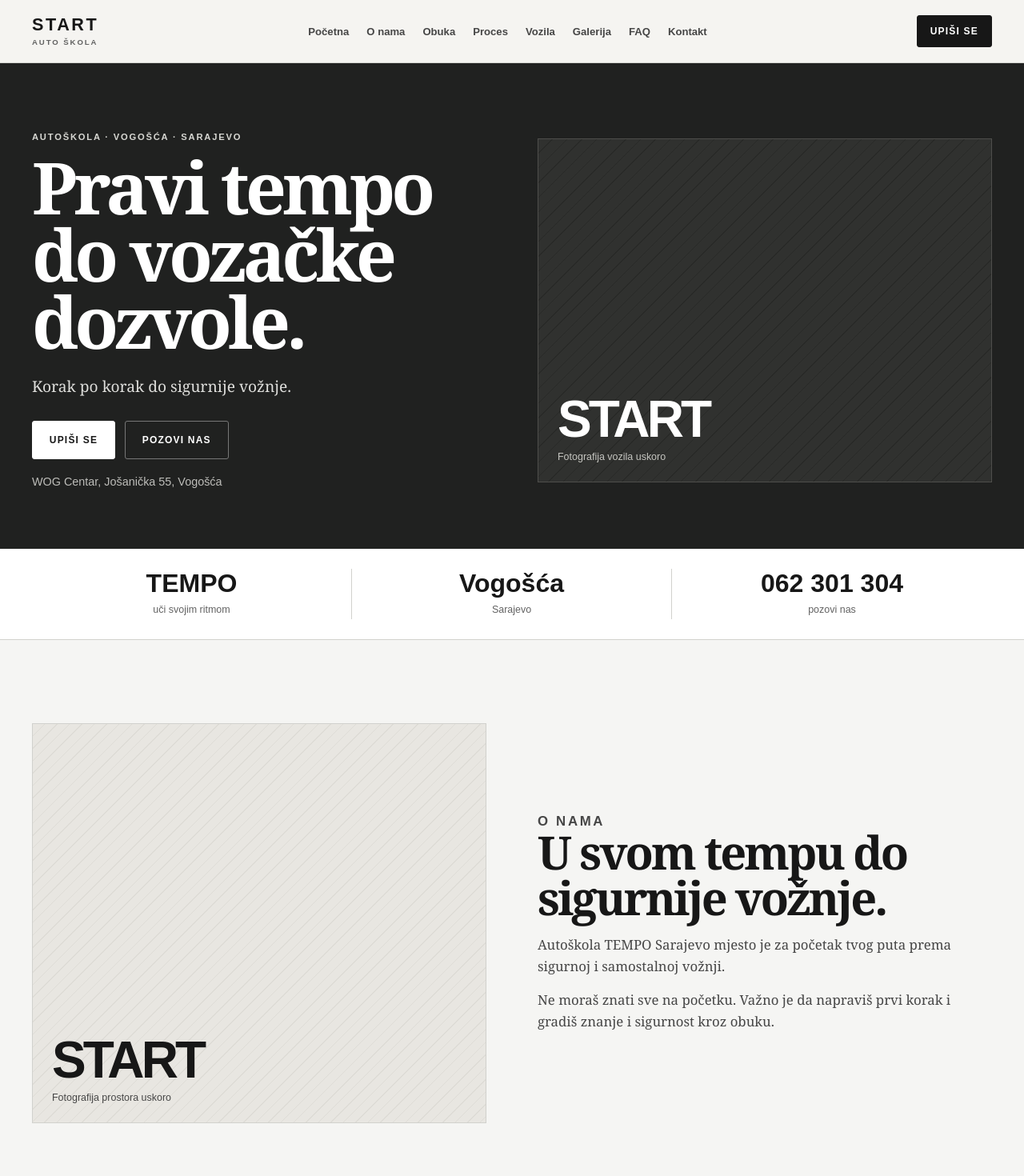
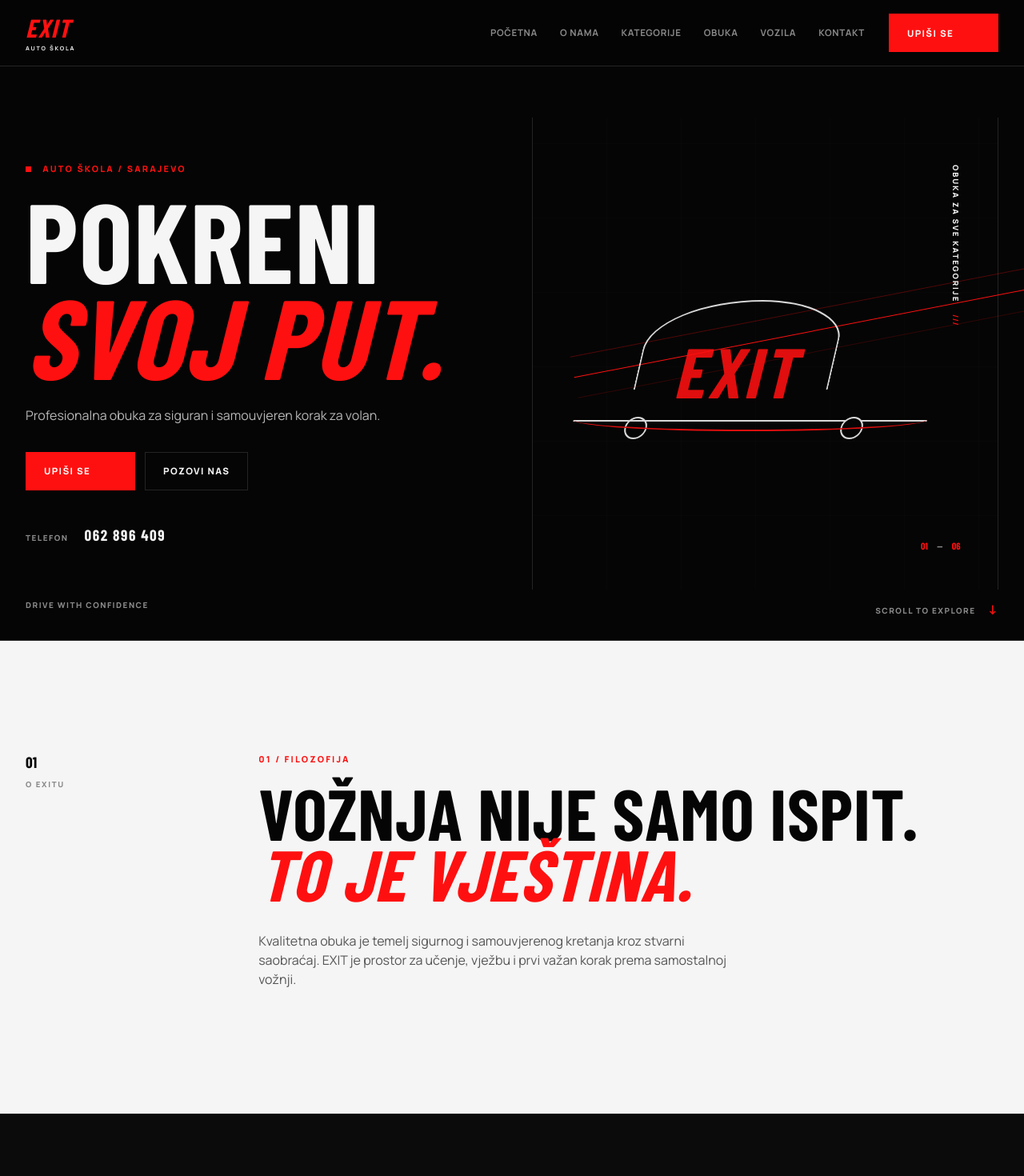
Before and after one commit to Ismail337914/autoskola-exit, a React (Vite) app: page / in a window 1280 px wide. Shown: the top 1470 px of the page at 80% size. Built offline with nearby package versions, Linux system fonts and the light colour scheme; a web font is replaced by a local one.

Commit message:
feat: launch EXIT auto school demo

```diff
--- a/index.html
+++ b/index.html
@@ -3,17 +3,17 @@
   <head>
     <meta charset="UTF-8" />
     <meta name="viewport" content="width=device-width, initial-scale=1.0" />
-    <meta name="description" content="Autoškola TEMPO Sarajevo nalazi se u WOG Centru na adresi Jošanička 55, Vogošća. Korak po korak do sigurnije vožnje." />
+    <meta name="description" content="AUTO ŠKOLA EXIT — profesionalna obuka za siguran i samouvjeren korak za volan." />
     <meta name="robots" content="index, follow" />
-    <meta property="og:title" content="Autoškola TEMPO Sarajevo | Vogošća" />
-    <meta property="og:description" content="Korak po korak do sigurnije vožnje. Pronađi Autoškolu TEMPO u WOG Centru, Vogošća." />
+    <meta property="og:title" content="AUTO ŠKOLA EXIT" />
+    <meta property="og:description" content="Obuka za sve kategorije. Pokreni svoj put." />
     <meta property="og:type" content="website" />
     <meta property="og:image" content="/og-image.svg" />
     <meta property="og:url" content="/" />
     <link rel="canonical" href="/" />
-    <title>Autoškola TEMPO Sarajevo | Vogošća</title>
+    <title>AUTO ŠKOLA EXIT | Pokreni svoj put</title>
     <link rel="icon" type="image/svg+xml" href="/favicon.svg" />
-    <meta name="theme-color" content="#171717" />
+    <meta name="theme-color" content="#050505" />
   </head>
   <body>
     <div id="root"></div>
--- a/src/App.tsx
+++ b/src/App.tsx
@@ -1,146 +1,44 @@
-import { school } from './data/school';
-
-const navItems = [
-  { label: 'Početna', href: '#top' },
-  { label: 'O nama', href: '#about' },
-  { label: 'Obuka', href: '#training' },
-  { label: 'Proces', href: '#process' },
-  { label: 'Vozila', href: '#vehicles' },
-  { label: 'Galerija', href: '#gallery' },
-  { label: 'FAQ', href: '#faq' },
-  { label: 'Kontakt', href: '#contact' }
-];
+import { useState } from 'react';
+import { exit } from './data/exit';
 
 const steps = [
-  ['01', 'Informiši se', 'Pozovi nas i saznaj aktuelne informacije o početku obuke.'],
-  ['02', 'Upis', 'Dogovori naredne korake za upis u autoškolu.'],
-  ['03', 'Obuka', 'Kroz teorijsku i praktičnu nastavu gradiš sigurnost za volanom.'],
-  ['04', 'Samostalna vožnja', 'Znanje i navike koje stekneš ostaju s tobom i nakon ispita.']
+  ['01', 'UPIS', 'Prvi korak prema vlastitom putu.'],
+  ['02', 'TEORIJA', 'Razumijevanje saobraćaja i pravila.'],
+  ['03', 'PRAKTIČNA OBUKA', 'Znanje pretvaraš u kontrolu za volanom.'],
+  ['04', 'ISPIT', 'Provjera spremnosti za sljedeći kilometar.']
 ];
+const benefits = ['Fokus na sigurnu vožnju', 'Jasno objašnjena teorija', 'Praktično iskustvo', 'Postepen razvoj samopouzdanja'];
 
-const benefits = [
-  ['Jasan početak', 'Od prvog poziva znaš koji su naredni koraci.'],
-  ['Sigurnost na prvom mjestu', 'Obuka se temelji na razumijevanju saobraćaja i odgovornoj vožnji.'],
-  ['Podrška kroz proces', 'Pitanja i nedoumice rješavaš uz podršku tokom obuke.'],
-  ['Praktična lokacija', 'Pronađi nas u WOG Centru na adresi Jošanička 55, Vogošća.']
-];
-
-const trainingPoints = ['razumijevanje saobraćaja', 'kontrola vozila', 'opažanje i procjena situacije', 'donošenje odluka', 'sigurno ponašanje', 'samopouzdanje u vožnji'];
-
-const faqs = [
-  ['Gdje se nalazi Autoškola TEMPO?', `U WOG Centru, na adresi ${school.address}.`],
-  ['Kako mogu kontaktirati autoškolu?', `Telefonom na ${school.phone}.`],
-  ['Kako mogu započeti obuku?', 'Pozovi nas kako bi dobio aktuelne informacije o upisu i narednim koracima.'],
-  ['Da li je moguće plaćanje na rate?', 'Javne informacije navode mogućnost plaćanja na rate. Za aktuelne uslove pozovi autoškolu.']
-];
-
-const structuredData = {
-  '@context': 'https://schema.org',
-  '@type': 'DrivingSchool',
-  name: school.name,
-  telephone: school.phone,
-  address: {
-    '@type': 'PostalAddress',
-    streetAddress: 'Jošanička 55',
-    addressLocality: 'Vogošća',
-    addressRegion: 'Sarajevo',
-    addressCountry: 'BA'
-  },
-  hasMap: school.googleMapsUrl
-};
+function ExitMark() {
+  return <span className="exit-mark"><span>EXIT</span><small>AUTO ŠKOLA</small></span>;
+}
 
 function App() {
-  return (
-    <>
-      <script type="application/ld+json" dangerouslySetInnerHTML={{ __html: JSON.stringify(structuredData) }} />
-      <div id="top" className="page-shell">
-        <header className="site-header">
-          <div className="container header-inner">
-            <a href="#top" className="brand" aria-label={school.name}>
-              <span className="brand-mark">START</span><span className="brand-submark">AUTO ŠKOLA</span>
-            </a>
-            <nav className="main-nav" aria-label="Glavna navigacija">
-              {navItems.map((item) => <a key={item.label} href={item.href}>{item.label}</a>)}
-            </nav>
-            <a href="#contact" className="button button-primary small-button">UPIŠI SE</a>
-          </div>
-        </header>
+  const [menuOpen, setMenuOpen] = useState(false);
+  return <div id="top" className="page-shell">
+    <header className="site-header">
+      <div className="container header-inner"><a href="#top" aria-label={exit.name} onClick={() => setMenuOpen(false)}><ExitMark /></a>
+        <nav className="main-nav" aria-label="Glavna navigacija">{exit.nav.map(([label, href]) => <a key={label} href={href}>{label}</a>)}</nav>
+        <a href="#contact" className="button button-primary header-cta">UPIŠI SE <span>↗</span></a>
+        <button className="menu-toggle" aria-label={menuOpen ? 'Zatvori meni' : 'Otvori meni'} aria-expanded={menuOpen} onClick={() => setMenuOpen(!menuOpen)}><span /><span /></button>
+      </div>
+      {menuOpen && <nav className="mobile-nav" aria-label="Mobilna navigacija">{exit.nav.map(([label, href]) => <a key={label} href={href} onClick={() => setMenuOpen(false)}>{label}<span>↗</span></a>)}<a href={exit.phoneHref} className="button button-primary">POZOVI {exit.phone}</a></nav>}
+    </header>
 
-        <main>
-          <section className="hero">
-            <div className="container hero-grid">
-              <div className="hero-copy">
-                <p className="eyebrow">AUTOŠKOLA · VOGOŠĆA · SARAJEVO</p>
-                <h1>Pravi tempo do vozačke dozvole.</h1>
-                <p className="lead">Korak po korak do sigurnije vožnje.</p>
-                <div className="cta-row">
-                  <a href="#contact" className="button button-primary">UPIŠI SE</a>
-                  <a href={school.phoneHref} className="button button-secondary">POZOVI NAS</a>
-                </div>
-                <p className="location-line">{school.address}</p>
-              </div>
-              <div className="hero-visual" aria-label="Placeholder za fotografiju vozila Auto Škole Start">
-                <div className="visual-placeholder hero-placeholder"><span>START</span><small>Fotografija vozila uskoro</small></div>
-              </div>
-            </div>
-          </section>
-
-          <section className="trust-bar" aria-label="Osnovne informacije">
-            <div className="container trust-grid">
-              <div><strong>TEMPO</strong><span>uči svojim ritmom</span></div>
-              <div><strong>Vogošća</strong><span>Sarajevo</span></div>
-              <div><strong>062 301 304</strong><span>pozovi nas</span></div>
-            </div>
-          </section>
-
-          <section id="about" className="section">
-            <div className="container about-grid">
-              <div className="visual-placeholder about-placeholder"><span>START</span><small>Fotografija prostora uskoro</small></div>
-              <div className="section-copy">
-                <p className="section-kicker">O nama</p>
-                <h2>U svom tempu do sigurnije vožnje.</h2>
-                <p>Autoškola TEMPO Sarajevo mjesto je za početak tvog puta prema sigurnoj i samostalnoj vožnji.</p>
-                <p>Ne moraš znati sve na početku. Važno je da napraviš prvi korak i gradiš znanje i sigurnost kroz obuku.</p>
-              </div>
-            </div>
-          </section>
-
-          <section id="process" className="section process-section"><div className="container"><div className="section-heading center"><p className="section-kicker">Proces</p><h2>Ritam koji prati tvoj napredak.</h2></div><div className="steps-grid">{steps.map(([number, title, text]) => <article key={number} className="step-card"><span>{number}</span><h3>{title}</h3><p>{text}</p></article>)}</div></div></section>
-
-          <section className="section section-alt">
-            <div className="container">
-              <div className="section-heading center"><p className="section-kicker">Zašto Start</p><h2>Početak koji daje sigurnost.</h2></div>
-              <div className="card-grid benefits-grid">
-                {benefits.map(([title, text], index) => <article key={title} className="info-card"><span className="card-badge">0{index + 1}</span><h3>{title}</h3><p>{text}</p></article>)}
-              </div>
-            </div>
-          </section>
-
-          <section id="training" className="section">
-            <div className="container training-layout">
-              <div className="training-copy"><p className="section-kicker">Obuka</p><h2>Učiš za stvarni život u saobraćaju.</h2><p>Obuka je prostor da razumiješ saobraćaj, upoznaš vozilo i postepeno izgradiš sigurnost za volanom.</p><ul className="check-list">{trainingPoints.map((item) => <li key={item}>{item}</li>)}</ul><a href="#contact" className="button button-primary">SAZNAJ VIŠE</a></div>
-              <div className="visual-placeholder training-placeholder"><span>OBUKA</span><small>Fotografija obuke uskoro</small></div>
-            </div>
-          </section>
-
-          <section id="vehicles" className="section section-alt">
-            <div className="container"><div className="section-heading"><p className="section-kicker">Vozila</p><h2>Upoznaj vozilo korak po korak.</h2></div><div className="vehicle-showcase"><article className="vehicle-feature"><div className="visual-placeholder vehicle-placeholder"><span>VOZILA</span><small>Fotografija vozila uskoro</small></div><div className="vehicle-feature-copy"><h3>Vozila za obuku</h3><p>Detalji o vozilima bit će dodani kada budu potvrđene fotografije i informacije.</p></div></article><article className="vehicle-feature secondary"><div className="visual-placeholder vehicle-placeholder"><span>START</span><small>Placeholder galerija</small></div><div className="vehicle-feature-copy"><h3>Praktična vožnja</h3><p>Fokus ostaje na sigurnom i odgovornom ponašanju u stvarnim situacijama.</p></div></article></div></div>
-          </section>
-
-          <section id="gallery" className="section"><div className="container"><div className="section-heading center"><p className="section-kicker">Galerija</p><h2>Mjesto za stvarne Start fotografije.</h2></div><div className="gallery-grid">{['Vozilo', 'Obuka', 'Lokacija', 'Detalj'].map((label) => <div key={label} className="gallery-tile"><span>{label}</span><small>Fotografija uskoro</small></div>)}</div></div></section>
-
-          <section id="contact" className="section location-section section-alt"><div className="container location-grid"><div className="location-copy"><p className="section-kicker">Kontakt</p><h2>Spreman za prvi korak?</h2><p className="brand-line">{school.name}</p><p>{school.address}</p><div className="contact-phone-block"><a href={school.phoneHref}>{school.phone}</a></div><p className="contact-email"><a href={`mailto:${school.email}`}>{school.email}</a></p><div className="cta-row location-actions"><a href={school.phoneHref} className="button button-primary">POZOVI NAS</a><a href={school.googleMapsUrl} className="button button-secondary" target="_blank" rel="noreferrer">OTVORI LOKACIJU</a></div></div><div className="map-card"><span>LOKACIJA</span><strong>Jošanička 55<br />Vogošća, Sarajevo</strong><a href={school.googleMapsUrl} target="_blank" rel="noreferrer">Otvori Google Maps →</a></div></div></section>
-
-          <section id="faq" className="section"><div className="container"><div className="section-heading center"><p className="section-kicker">FAQ</p><h2>Najčešća pitanja.</h2></div><div className="faq-list">{faqs.map(([q, a], index) => <details key={q} className="faq-item" open={index === 0}><summary>{q}</summary><p>{a}</p></details>)}</div></div></section>
-
-          <section className="final-cta"><div className="container final-cta-inner"><div><p className="section-kicker light">ZA POČETAK</p><h2>Započni svoj put za volanom.</h2><p>Prvi korak može biti jedan poziv.</p></div><div className="cta-row justify-end"><a href="#contact" className="button button-light">UPIŠI SE</a><a href={school.phoneHref} className="button button-dark">POZOVI NAS</a></div></div></section>
-        </main>
-
-        <footer className="site-footer"><div className="container footer-grid"><div><p className="footer-brand">{school.name}</p><p>{school.address}</p></div><div><ul className="footer-list simple">{navItems.map((item) => <li key={item.label}><a href={item.href}>{item.label}</a></li>)}</ul></div><div><ul className="footer-list"><li><a href={school.phoneHref}>{school.phone}</a></li><li><a href={school.googleMapsUrl} target="_blank" rel="noreferrer">Google Maps</a></li></ul></div></div></footer>
-      </div>
-      <a href={school.phoneHref} className="mobile-cta">POZOVI 062 301 304</a>
-    </>
-  );
+    <main>
+      <section className="hero"><div className="hero-grid container"><div className="hero-copy"><p className="eyebrow"><span className="red-dot" /> AUTO ŠKOLA / SARAJEVO</p><h1>POKRENI<br /><em>SVOJ PUT.</em></h1><p className="lead">Profesionalna obuka za siguran i samouvjeren korak za volan.</p><div className="cta-row"><a href="#contact" className="button button-primary">UPIŠI SE <span>↗</span></a><a href={exit.phoneHref} className="button button-outline">POZOVI NAS</a></div><div className="hero-phone"><span>TELEFON</span><a href={exit.phoneHref}>{exit.phone}</a></div></div><div className="hero-visual" aria-label="Apstraktni EXIT automotive vizual"><div className="speed-lines" /><div className="car-outline"><span>EXIT</span><i /></div><div className="hero-stamp">{exit.slogan}<b>///</b></div><div className="hero-index">01 <span>—</span> 06</div></div></div><div className="hero-bottom container"><span>DRIVE WITH CONFIDENCE</span><span className="scroll-note">SCROLL TO EXPLORE <b>↓</b></span></div></section>
+      <section id="about" className="section intro-section"><div className="container intro-grid"><div className="section-number">01 <span>O EXITU</span></div><div><p className="section-kicker">01 / FILOZOFIJA</p><h2>VOŽNJA NIJE SAMO ISPIT.<br /><em>TO JE VJEŠTINA.</em></h2><p className="body-copy">Kvalitetna obuka je temelj sigurnog i samouvjerenog kretanja kroz stvarni saobraćaj. EXIT je prostor za učenje, vježbu i prvi važan korak prema samostalnoj vožnji.</p></div></div></section>
+      <section id="categories" className="section category-section"><div className="container"><div className="heading-row"><div><p className="section-kicker">02 / IZBOR</p><h2>KATEGORIJE</h2></div><p className="section-note">Pronađi kategoriju<br />koja odgovara tvom putu.</p></div><div className="category-grid">{exit.categories.map((category) => <article className="category-card" key={category.number}><span className="category-number">{category.number}</span><strong>{category.label}</strong><p>{category.detail}</p><span className="card-arrow">↗</span></article>)}</div></div></section>
+      <section id="training" className="section process-section"><div className="container"><div className="heading-row"><div><p className="section-kicker">03 / PROCES</p><h2>OBUKA,<br /><em>KORAK PO KORAK.</em></h2></div><p className="section-note">Koncept procesa za<br />tvoj sigurniji početak.</p></div><div className="process-grid">{steps.map(([number, title, text]) => <article key={number}><span>{number}</span><div><h3>{title}</h3><p>{text}</p></div></article>)}</div></div></section>
+      <section className="section benefits-section"><div className="container benefits-layout"><div><p className="section-kicker">04 / PRISTUP</p><h2>FOKUS NA<br /><em>ONO ŠTO JE BITNO.</em></h2></div><div className="benefits-list">{benefits.map((benefit, index) => <div key={benefit}><span>0{index + 1}</span><strong>{benefit}</strong><i>↗</i></div>)}</div></div></section>
+      <section id="vehicles" className="section vehicle-section"><div className="container vehicle-layout"><div className="vehicle-visual"><span>VEHICLE<br /><b>PLACEHOLDER</b></span><div className="vehicle-wheel" /></div><div><p className="section-kicker">05 / VOZILA</p><h2>SPREMNI ZA<br /><em>STVARNI PUT.</em></h2><p className="body-copy">Fotografije i detalji o vozilima bit će dodani nakon potvrde stvarnih EXIT vozila.</p><div className="placeholder-label">FOTOGRAFIJA VOZILA <span>— PODATAK ZA DOPUNU</span></div></div></div></section>
+      <section className="section gallery-section"><div className="container"><div className="heading-row"><div><p className="section-kicker">06 / GALERIJA</p><h2>EXIT U POKRETU.</h2></div><p className="section-note">Mjesto za stvarne<br />fotografije brenda.</p></div><div className="gallery-grid"><div className="gallery-feature"><span>GALERIJA</span><small>Fotografija uskoro</small></div><div className="gallery-tile"><span>DETALJ 02</span><small>Fotografija uskoro</small></div><div className="gallery-tile"><span>DETALJ 03</span><small>Fotografija uskoro</small></div></div></div></section>
+      <section id="contact" className="section contact-section"><div className="container contact-grid"><div><p className="section-kicker">KONTAKT / START</p><h2>SPREMAN ZA SVOJ<br /><em>PRVI KILOMETAR?</em></h2><p className="body-copy">Javi nam se i napravi prvi korak. Informacije o lokaciji i ostalim detaljima potrebno je potvrditi sa autoškolom.</p><a href={exit.phoneHref} className="contact-phone">{exit.phone} <span>↗</span></a></div><div className="contact-panel"><span className="panel-label">LOKACIJA</span><strong>{exit.address}</strong><span className="panel-label">MAPA</span><a href={exit.mapsHref} className="map-placeholder">{exit.mapsLabel}<span>↗</span></a></div></div></section>
+      <section id="faq" className="section faq-section"><div className="container faq-layout"><div><p className="section-kicker">FAQ / INFO</p><h2>ČESTA<br /><em>PITANJA.</em></h2></div><div className="faq-list">{exit.faqs.map(([question, answer], index) => <details key={question} open={index === 0}><summary>{question}<span>+</span></summary><p>{answer}</p></details>)}</div></div></section>
+      <section className="final-cta"><div className="container"><p className="section-kicker">START HERE</p><h2>POKRENI<br /><em>SVOJ PUT.</em></h2><a href={exit.phoneHref} className="button button-light">POZOVI {exit.phone} <span>↗</span></a></div></section>
+    </main>
+    <footer className="site-footer"><div className="container footer-top"><a href="#top"><ExitMark /></a><span>{exit.slogan}</span><a href={exit.phoneHref}>{exit.phone}</a></div><div className="container footer-bottom"><span>© 2026 {exit.name}</span><nav>{exit.nav.slice(0, 4).map(([label, href]) => <a key={label} href={href}>{label}</a>)}</nav><span>DRIVE WITH CONFIDENCE</span></div></footer>
+    <a href={exit.phoneHref} className="mobile-cta">POZOVI <span>{exit.phone}</span> <b>↗</b></a>
+  </div>;
 }
-
 export default App;
--- /dev/null
+++ b/src/data/exit.ts
@@ -0,0 +1,27 @@
+export const exit = {
+  name: 'AUTO ŠKOLA EXIT',
+  shortName: 'EXIT',
+  phone: '062 896 409',
+  phoneHref: 'tel:+38762896409',
+  slogan: 'OBUKA ZA SVE KATEGORIJE',
+  address: 'Lokacija — podatak za potvrdu',
+  mapsLabel: 'Google Maps — lokacija za potvrdu',
+  mapsHref: '#contact',
+  categories: [
+    { number: '01', label: 'A', detail: 'Kategorija — potrebno potvrditi' },
+    { number: '02', label: 'B', detail: 'Kategorija — potrebno potvrditi' },
+    { number: '03', label: 'C', detail: 'Kategorija — potrebno potvrditi' },
+    { number: '04', label: 'D', detail: 'Kategorija — potrebno potvrditi' }
+  ],
+  nav: [
+    ['Početna', '#top'], ['O nama', '#about'], ['Kategorije', '#categories'],
+    ['Obuka', '#training'], ['Vozila', '#vehicles'], ['Kontakt', '#contact']
+  ] as const,
+  faqs: [
+    ['Kako izgleda upis u autoškolu?', 'Informaciju je potrebno potvrditi sa autoškolom.'],
+    ['Kako izgleda proces obuke?', 'Proces obuke obuhvata upis, teoriju, praktičnu obuku i ispit. Detalje je potrebno potvrditi sa autoškolom.'],
+    ['Koje kategorije su dostupne?', 'Informaciju je potrebno potvrditi sa autoškolom.'],
+    ['Kako mogu kontaktirati autoškolu?', 'Telefonom na 062 896 409.'],
+    ['Koliko traje obuka?', 'Informaciju je potrebno potvrditi sa autoškolom.']
+  ]
+};
```
Also changed, not shown: src/styles.css, 7 other files (tests, documents, lock files or other folders).
